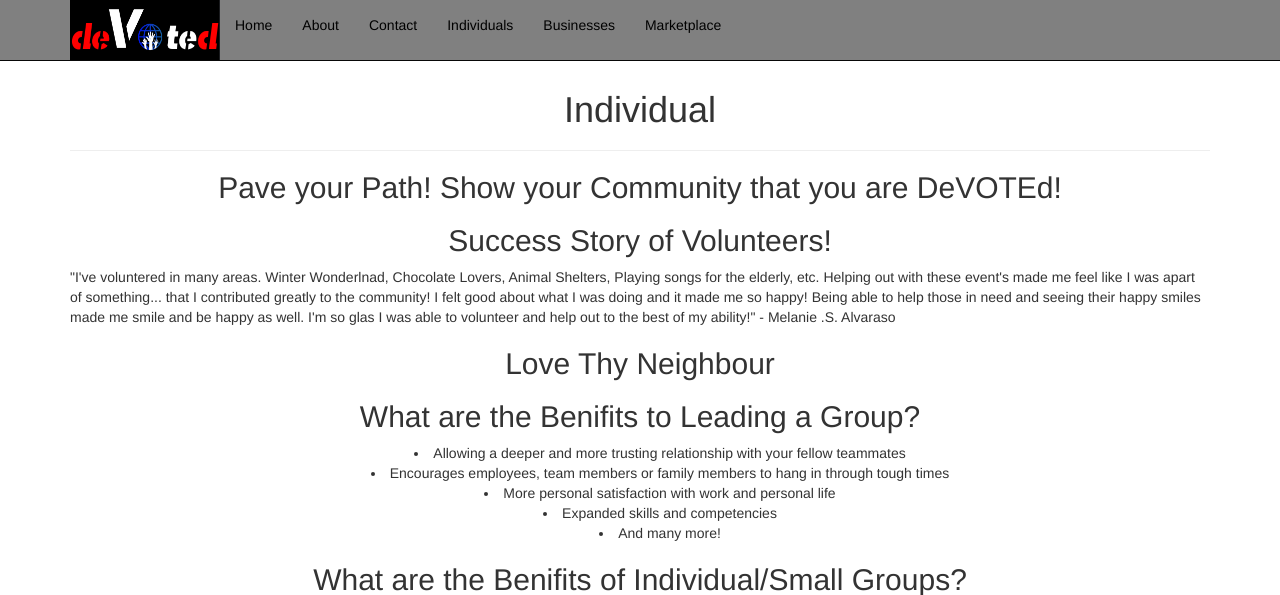
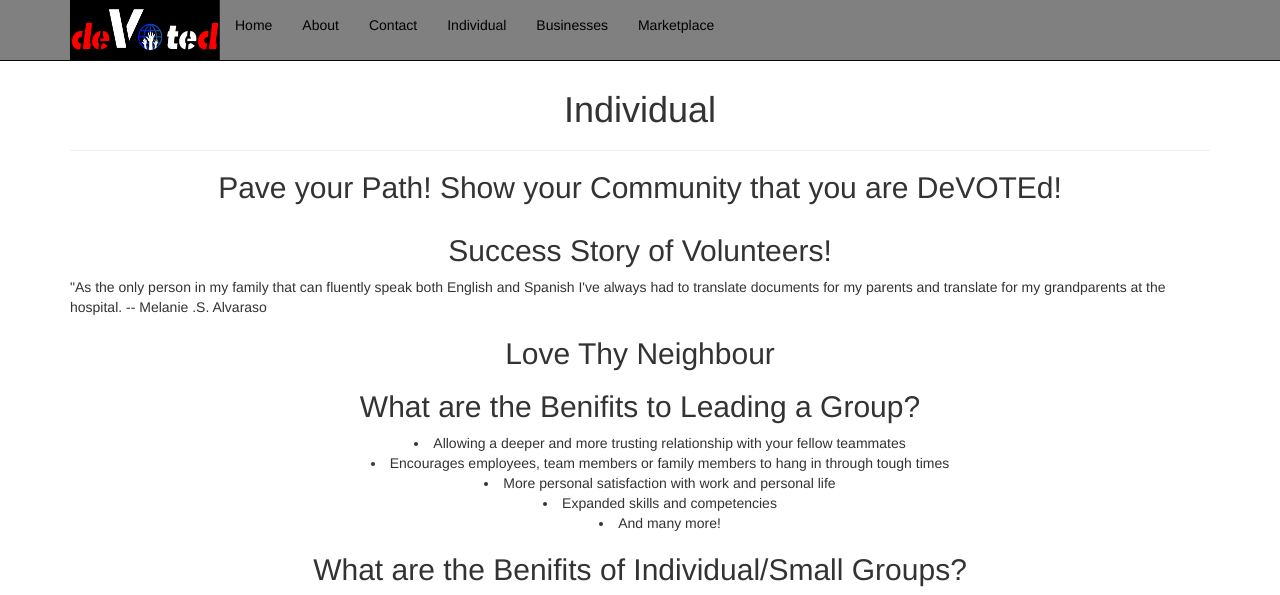
Before and after one commit to Colby-Snow/deVOTEd, a Flask app: template deVOTEd/deVOTEd/templates/Individual.html in a window 1280 px wide. Shown: the top 595 px of the page. Run offline with Flask 2, Linux system fonts and the light colour scheme; the template is opened without the code that fills it: most values are stand-ins (such as "Sample title", 1, 10 or a date in 2020); parts of the project's set-up code (start-up, migrations or seed data) failed here and were passed over; some libraries are stand-ins or nearby versions.

Commit message:
Individual

```diff
--- a/deVOTEd/deVOTEd/templates/Individual.html
+++ b/deVOTEd/deVOTEd/templates/Individual.html
@@ -29,11 +29,11 @@
     <h1>Individual</h1>
     <hr>
     <h2>Pave your Path! Show your Community that you are DeVOTEd!</h2>
+    <img scr ="deVOTEd2.png"/>
     <h2>Success Story of Volunteers!</h2>
-    <p>"I've voluntered in many areas. Winter Wonderlnad, Chocolate Lovers, Animal Shelters, Playing songs for the elderly, etc.
-    Helping out with these event's made me feel like I was apart of something... that I contributed greatly to the community!
-    I felt good about what I was doing and it made me so happy! Being able to help those in need and seeing their happy smiles made me smile and be happy as well.
-    I'm so glas I was able to volunteer and help out to the best of my ability!" - Melanie .S. Alvaraso</p>
+    <p>"As the only person in my family that can fluently speak both English and Spanish I've always had to translate documents for my parents and translate for my grandparents at the hospital.
+
+    -- Melanie .S. Alvaraso</p>
 
     <h2>Love Thy Neighbour</h2>
     <h2>What are the Benifits to Leading a Group?</h2>
--- a/deVOTEd/deVOTEd/templates/layout.html
+++ b/deVOTEd/deVOTEd/templates/layout.html
@@ -25,7 +25,7 @@
                     <li><a href="{{ url_for('home') }}">Home</a></li>
                     <li><a href="{{ url_for('about') }}">About</a></li>
                     <li><a href="{{ url_for('contact') }}">Contact</a></li>
-                    <li><a href="{{ url_for('individuals') }}">Individuals</a></li>
+                    <li><a href="{{ url_for('Individual') }}">Individual</a></li>
                     <li><a href="{{ url_for('businesses') }}">Businesses</a></li>
                     <li><a href="{{ url_for('marketplace') }}">Marketplace</a></li>
                 </ul>
```
Also changed, not shown: deVOTEd/deVOTEd/views.py (+4 -4 lines).
